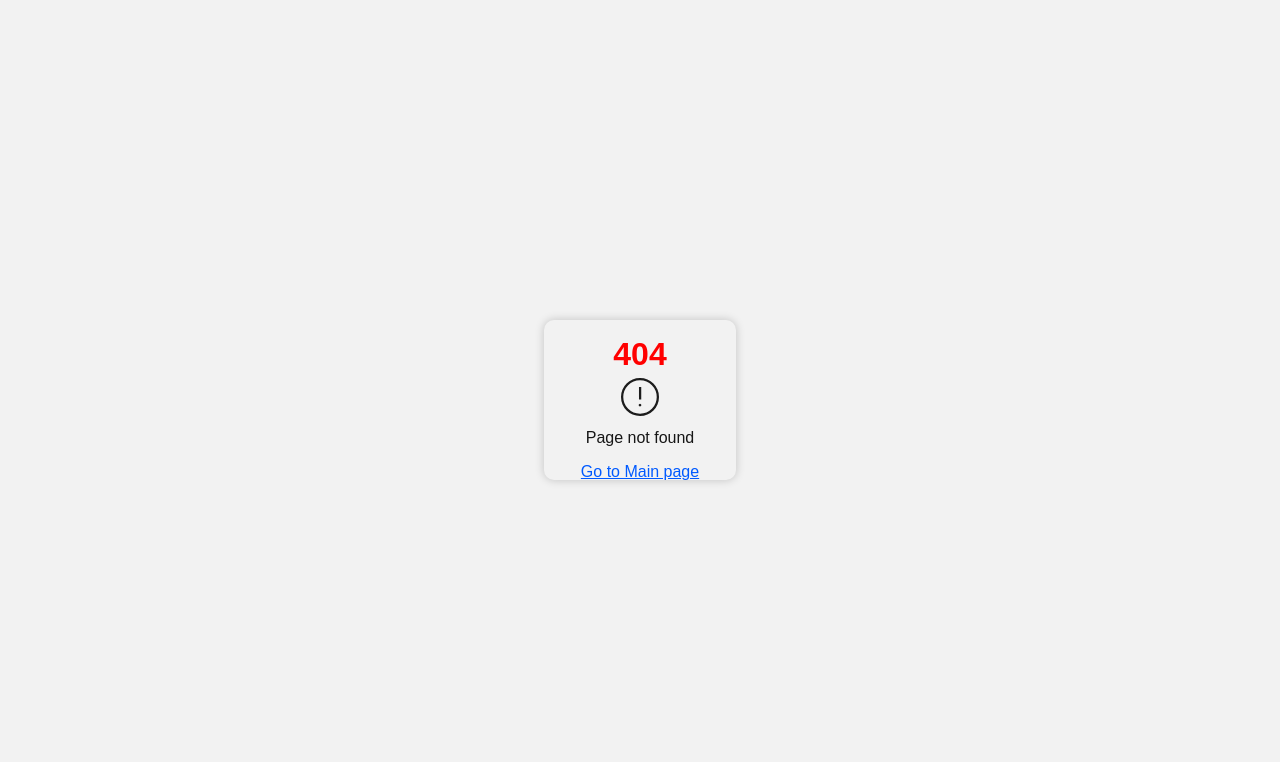
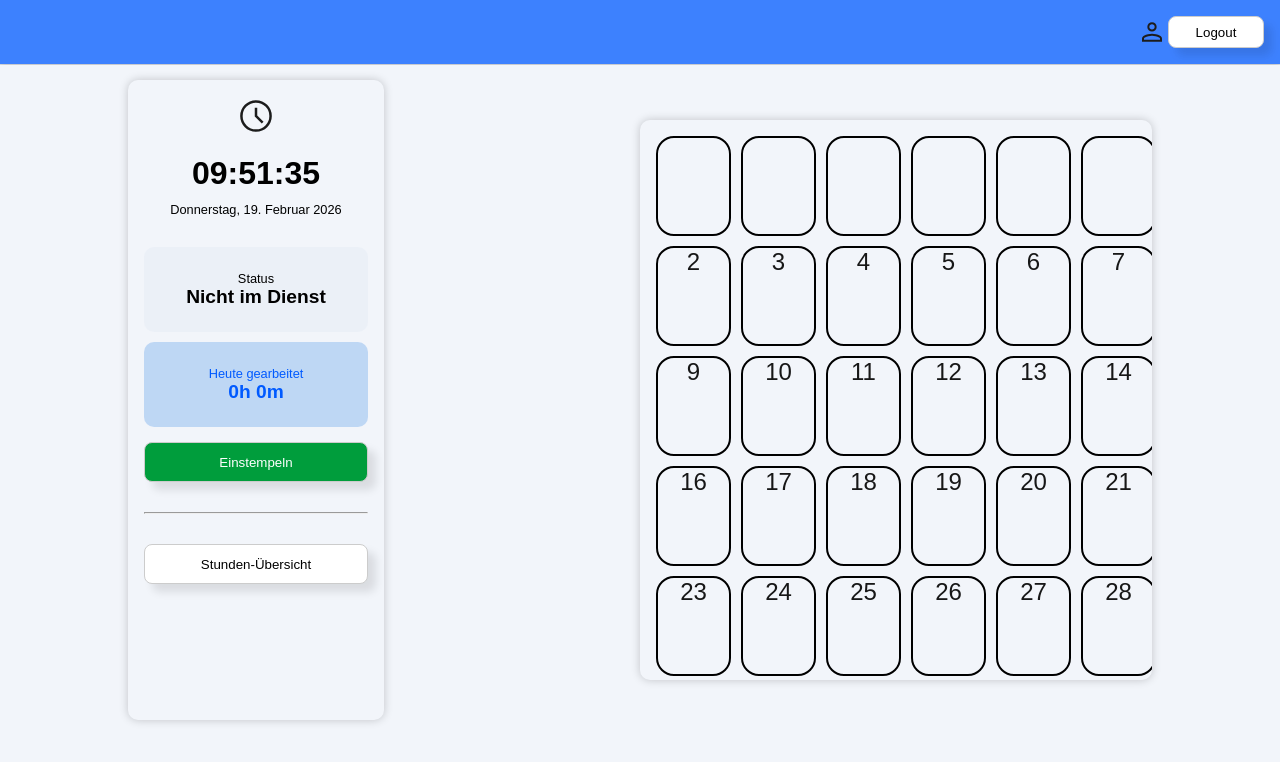
Before and after one commit to justusbruegmann/stechuhr, a Next.js app: page /dashboard in a window 1280 px wide. Before the commit this address had no page. Shown: the top 762 px of the page. Built offline with nearby package versions, Linux system fonts and the light colour scheme.

Commit message:
Add a first draft for the main dashboard by wrangling the disparate components into one more or less coherent layout

```diff
--- /dev/null
+++ b/src/app/dashboard/Dashboard.module.css
@@ -0,0 +1,21 @@
+.headerBar {
+    position: fixed;
+    top: 0;
+    width: 100vw;
+    overflow: hidden;
+}
+
+.wrapper {
+    display: flex;
+    width: 100vw;
+    height: 100vh;
+    align-items: center;
+    justify-content: space-around;
+    background-color: rgba(230, 235, 245, 0.5);
+}
+
+.calendarWrapper {
+    width: 40%;
+    height: 70%;
+    overflow: hidden;
+}
--- /dev/null
+++ b/src/app/dashboard/page.tsx
@@ -0,0 +1,28 @@
+'use client';
+
+import styles from "./Dashboard.module.css"
+
+import Header from "@/components/layout/Header";
+import Timecard from "@/components/timecard/Timecard";
+import Calendar from "@/components/calendar/Calendar";
+import Card from "@/components/layout/Card";
+
+
+export default function Dashboard() {
+
+    return (
+        <>
+            <div className={styles.wrapper}>
+                <div className={styles.headerBar}>
+                    <Header/>
+                </div>
+
+                <Timecard/>
+
+                <Card className={styles.calendarWrapper}>
+                    <Calendar/>
+                </Card>
+            </div>
+        </>
+    );
+}
--- a/src/app/kalender/kalender.module.css
+++ b/src/components/calendar/Calendar.module.css
@@ -4,8 +4,6 @@
     grid-template-rows: repeat(6, 1fr);
     gap: 10px;
 
-    padding-top: 2cm;
-    padding-left: 12.5cm;
 }
 
 .kalender_day {
--- a/src/app/kalender/page.tsx
+++ b/src/components/calendar/Calendar.tsx
@@ -1,6 +1,6 @@
-import styles from "./kalender.module.css"
+import styles from "./Calendar.module.css"
 
-export default function Kalender() {
+export default function Calendar() {
     const aktTag = new Date();
     const aktMonat = aktTag.getMonth();
     const aktJahr = aktTag.getFullYear();
```
Also changed, not shown: src/app/ctest/TestComponent.tsx (added, +14 -0 lines), src/app/ctest/page.tsx (+4 -5 lines), src/components/timecard/Timecard.tsx (renamed from src/app/timecard/page.tsx, +4 -4 lines), src/components/timecard/Timecard.module.css (renamed from src/app/timecard/timecard.module.css).
